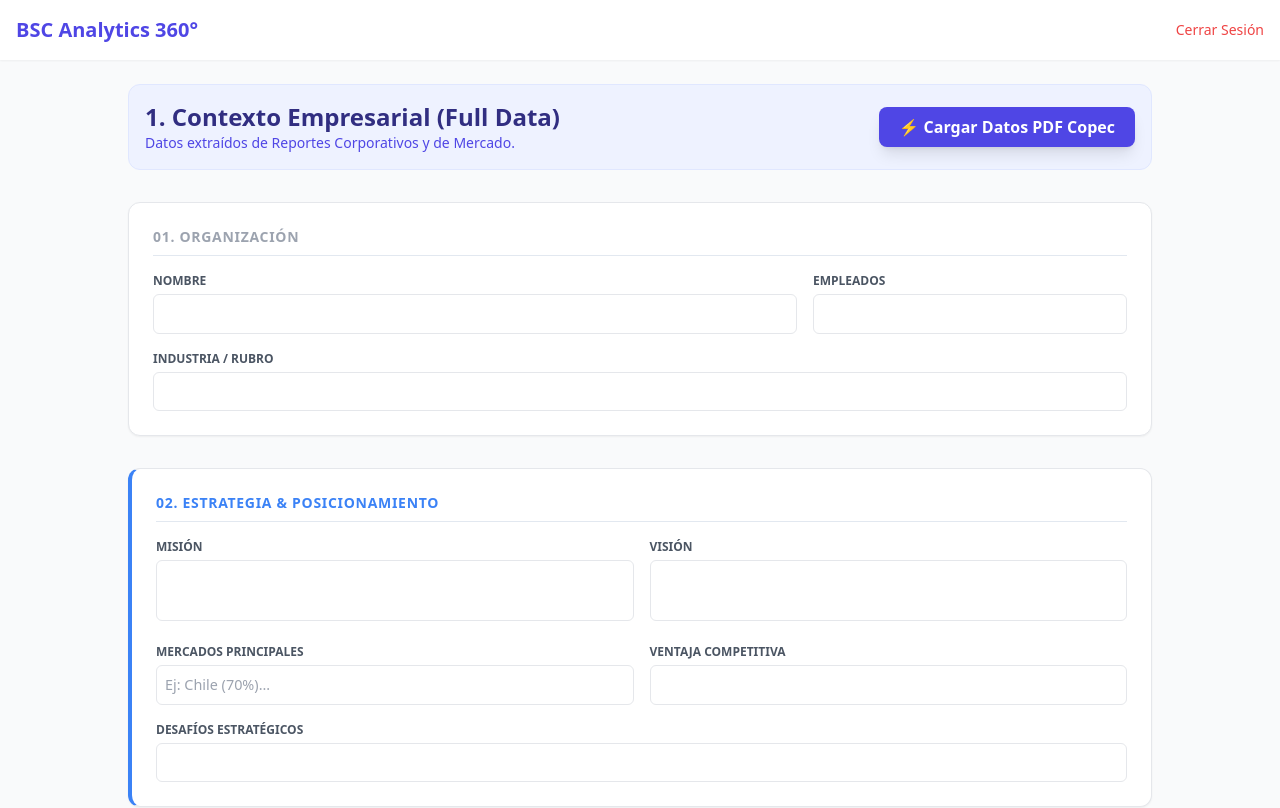
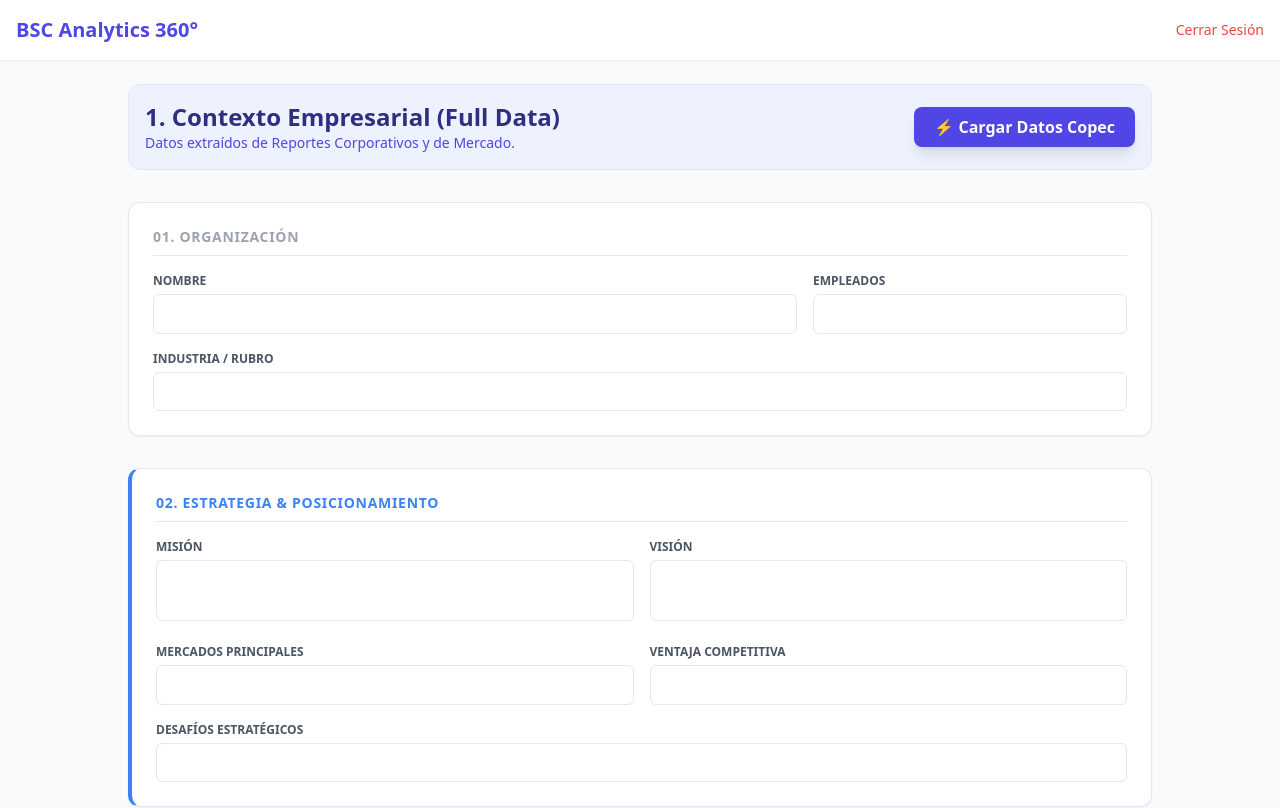
Before and after one commit to adgarces91-tech/bsc360-app, a React (Vite) app in the folder frontend/: page /dashboard in a window 1280 px wide. Shown: the top 808 px of the page. Built offline with nearby package versions, Linux system fonts and the light colour scheme; no server answers.

Commit message:
Update CompanyContextForm.tsx

```diff
--- a/frontend/src/components/CompanyContextForm.tsx
+++ b/frontend/src/components/CompanyContextForm.tsx
@@ -1,7 +1,7 @@
 // @ts-nocheck
 import { useState, useEffect } from 'react';
 
-// DATOS REALES DE COPEC (AUDITORÍA COMPLETA PDFS 02.x y 03)
+// DATOS REALES DE COPEC (Corregido: ROIC -> ROI)
 const DEMO_FULL_COPEC = {
     company_data: {
         name: 'Empresas Copec S.A.',
@@ -14,7 +14,6 @@ const DEMO_FULL_COPEC = {
         vision: 'Ser líderes en la transición energética y movilidad del futuro.',
         values: 'Sostenibilidad, Innovación, Excelencia, Compromiso.',
         priorities: 'Descarbonización, Digitalización de clientes, Eficiencia Operacional.',
-        // NUEVOS CAMPOS DETECTADOS EN PDF
         markets: 'Chile (70%), Colombia (10%), Perú (20%)',
         products: 'Combustibles, Tiendas de Conveniencia, Lubricantes, Energía Renovable',
         advantage: 'Red de distribución nacional y marca líder',
@@ -26,25 +25,23 @@ const DEMO_FULL_COPEC = {
         sector_growth: 4.2,
         confidence_index: 68,
         trends: 'Electromovilidad, Hidrógeno Verde, Automatización logística.',
-        // NUEVOS CAMPOS DEL PDF 03
-        energy_price: 5.5, // USD/kWh
-        labor_cost: 5.2    // kUSD/año
+        energy_price: 5.5,
+        labor_cost: 5.2
     },
     competition_data: {
         competitors: 'Enex (Shell), Esmax (Petrobras), CMPC.',
         position: 'Líder de Mercado (Market Leader)'
     },
-    // OBJETIVOS CON DETALLE TÉCNICO COMPLETO (PDFs 02.1 - 02.5)
+    // OBJETIVOS: CAMBIO DE ROIC A ROI
     bsc_objectives: [
         {
             perspective: "Financiera",
-            objective: "Maximizar ROIC en operaciones retail",
-            kpi: "ROIC",
+            objective: "Maximizar ROI en operaciones retail", // <--- CAMBIO AQUÍ
+            kpi: "ROI", // <--- CAMBIO AQUÍ
             current_value: 14.5, target_value: 18.0, unit: "%",
-            // DETALLES EXTRAÍDOS DE PDF 02.1
             action_line: "Optimización de mix de productos y eficiencia operacional",
             data_source: "ERP SAP Consolidado Financiero",
-            formula: "(NOPAT / Capital Invertido) x 100",
+            formula: "(Beneficio Neto / Inversión) x 100", // <--- FÓRMULA AJUSTADA A ROI
             frequency: "Trimestral",
             baseline: 12.8,
             responsible: "Gerente General Retail",
@@ -55,7 +52,6 @@ const DEMO_FULL_COPEC = {
             objective: "Aumentar frecuencia de visita",
             kpi: "Frecuencia Visita",
             current_value: 2.3, target_value: 2.8, unit: "visitas/mes",
-            // DETALLES EXTRAÍDOS DE PDF 02.2
             action_line: "App móvil con beneficios y gamificación",
             data_source: "App Copec Puntos + Analytics",
             formula: "Total visitas / Clientes únicos",
@@ -69,7 +65,6 @@ const DEMO_FULL_COPEC = {
             objective: "Optimizar gestión de inventario",
             kpi: "Inventory Turnover",
             current_value: 8.5, target_value: 12.0, unit: "veces/año",
-            // DETALLES EXTRAÍDOS DE PDF 02.3
             action_line: "Sistema predictivo de demanda con IA",
             data_source: "WMS + Sistema Inventarios",
             formula: "Costo Ventas / Inventario Promedio",
@@ -83,7 +78,6 @@ const DEMO_FULL_COPEC = {
             objective: "Desarrollar liderazgo de tienda",
             kpi: "% Gerentes Certificados",
             current_value: 35.0, target_value: 85.0, unit: "%",
-            // DETALLES EXTRAÍDOS DE PDF 02.4
             action_line: "Academia de gerentes y mentoring",
             data_source: "LMS Sistema Capacitación",
             formula: "(Certificados / Total) x 100",
@@ -97,7 +91,6 @@ const DEMO_FULL_COPEC = {
             objective: "Transición a energías renovables",
             kpi: "% Energía Renovable",
             current_value: 12.0, target_value: 45.0, unit: "%",
-            // DETALLES EXTRAÍDOS DE PDF 02.5
             action_line: "Paneles solares en estaciones",
             data_source: "Sistema Monitoreo Energético",
             formula: "(kWh renovable / Total) x 100",
@@ -116,7 +109,6 @@ interface CompanyContextFormProps {
 }
 
 const CompanyContextForm = ({ data, onUpdate, onNext }: CompanyContextFormProps) => {
-    // Inicialización robusta
     const [localData, setLocalData] = useState({
         company_data: data.company_data || {},
         strategy_data: data.strategy_data || {},
@@ -141,15 +133,15 @@ const CompanyContextForm = ({ data, onUpdate, onNext }: CompanyContextFormProps)
 
     return (
         <div className="space-y-8 animate-in fade-in duration-700 pb-10">
-
             {/* HEADER */}
             <div className="flex justify-between items-center bg-indigo-50 p-4 rounded-xl border border-indigo-100">
                 <div>
                     <h2 className="text-2xl font-black text-indigo-900">1. Contexto Empresarial (Full Data)</h2>
                     <p className="text-sm text-indigo-600">Datos extraídos de Reportes Corporativos y de Mercado.</p>
                 </div>
+                {/* BOTÓN CON TEXTO CORREGIDO */}
                 <button onClick={handleAutoFill} className="bg-indigo-600 text-white px-5 py-2 rounded-lg font-bold hover:bg-indigo-700 transition shadow-lg flex items-center gap-2">
-                    ⚡ Cargar Datos PDF Copec
+                    ⚡ Cargar Datos Copec
                 </button>
             </div>
 
@@ -172,7 +164,7 @@ const CompanyContextForm = ({ data, onUpdate, onNext }: CompanyContextFormProps)
                 </div>
             </section>
 
-            {/* SECCIÓN 2: ESTRATEGIA (AMPLIADO SEGÚN PDF) */}
+            {/* SECCIÓN 2: ESTRATEGIA */}
             <section className="bg-white p-6 rounded-xl shadow-sm border border-gray-200 border-l-4 border-l-blue-500">
                 <h3 className="text-sm font-bold text-blue-500 uppercase tracking-wider mb-4 border-b pb-2">02. Estrategia & Posicionamiento</h3>
                 <div className="grid grid-cols-1 md:grid-cols-2 gap-4">
@@ -184,10 +176,9 @@ const CompanyContextForm = ({ data, onUpdate, onNext }: CompanyContextFormProps)
                         <label className="label">Visión</label>
                         <textarea className="input-area" rows={2} value={localData.strategy_data.vision} onChange={e => handleChange('strategy_data', 'vision', e.target.value)} />
                     </div>
-                    {/* CAMPOS NUEVOS DETECTADOS EN PDF */}
                     <div>
                         <label className="label">Mercados Principales</label>
-                        <input className="input-field" placeholder="Ej: Chile (70%)..." value={localData.strategy_data.markets} onChange={e => handleChange('strategy_data', 'markets', e.target.value)} />
+                        <input className="input-field" value={localData.strategy_data.markets} onChange={e => handleChange('strategy_data', 'markets', e.target.value)} />
                     </div>
                     <div>
                         <label className="label">Ventaja Competitiva</label>
@@ -200,7 +191,7 @@ const CompanyContextForm = ({ data, onUpdate, onNext }: CompanyContextFormProps)
                 </div>
             </section>
 
-            {/* SECCIÓN 3: MERCADO (AMPLIADO SEGÚN PDF 03) */}
+            {/* SECCIÓN 3: MERCADO */}
             <section className="bg-white p-6 rounded-xl shadow-sm border border-gray-200 border-l-4 border-l-green-500">
                 <h3 className="text-sm font-bold text-green-600 uppercase tracking-wider mb-4 border-b pb-2">03. Entorno de Mercado (Inputs Financieros)</h3>
                 <div className="grid grid-cols-2 md:grid-cols-3 gap-4">
@@ -216,8 +207,6 @@ const CompanyContextForm = ({ data, onUpdate, onNext }: CompanyContextFormProps)
                         <label className="label">Crecimiento Sector (%)</label>
                         <input type="number" className="input-field" value={localData.market_data.sector_growth} onChange={e => handleChange('market_data', 'sector_growth', parseFloat(e.target.value))} />
                     </div>
-
-                    {/* CAMPOS FALTANTES AGREGADOS */}
                     <div className="bg-green-50 p-2 rounded border border-green-100">
                         <label className="label text-green-800">Precio Energía (USD/kWh)</label>
                         <input type="number" className="input-field bg-white" value={localData.market_data.energy_price} onChange={e => handleChange('market_data', 'energy_price', parseFloat(e.target.value))} />
```
